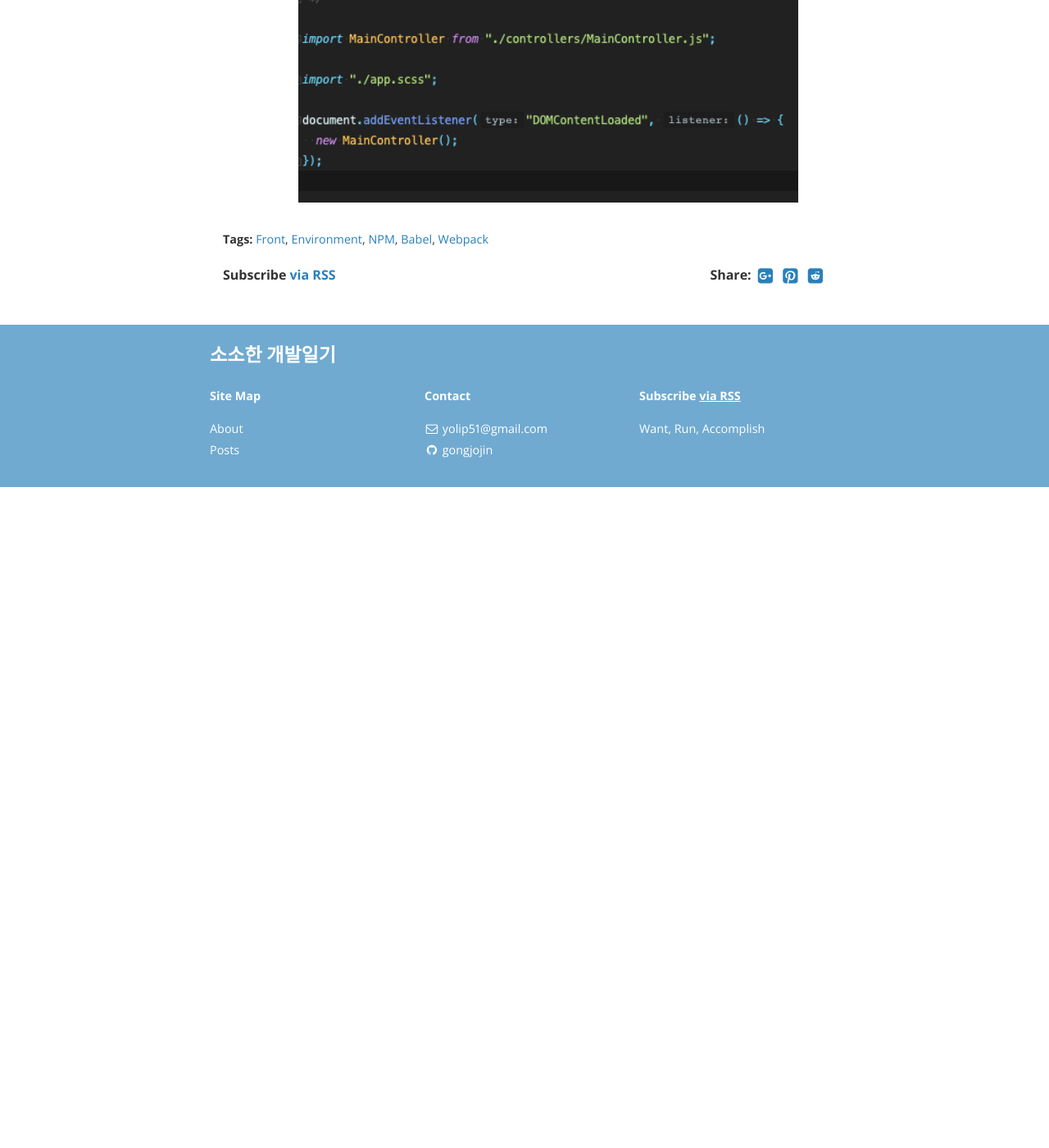
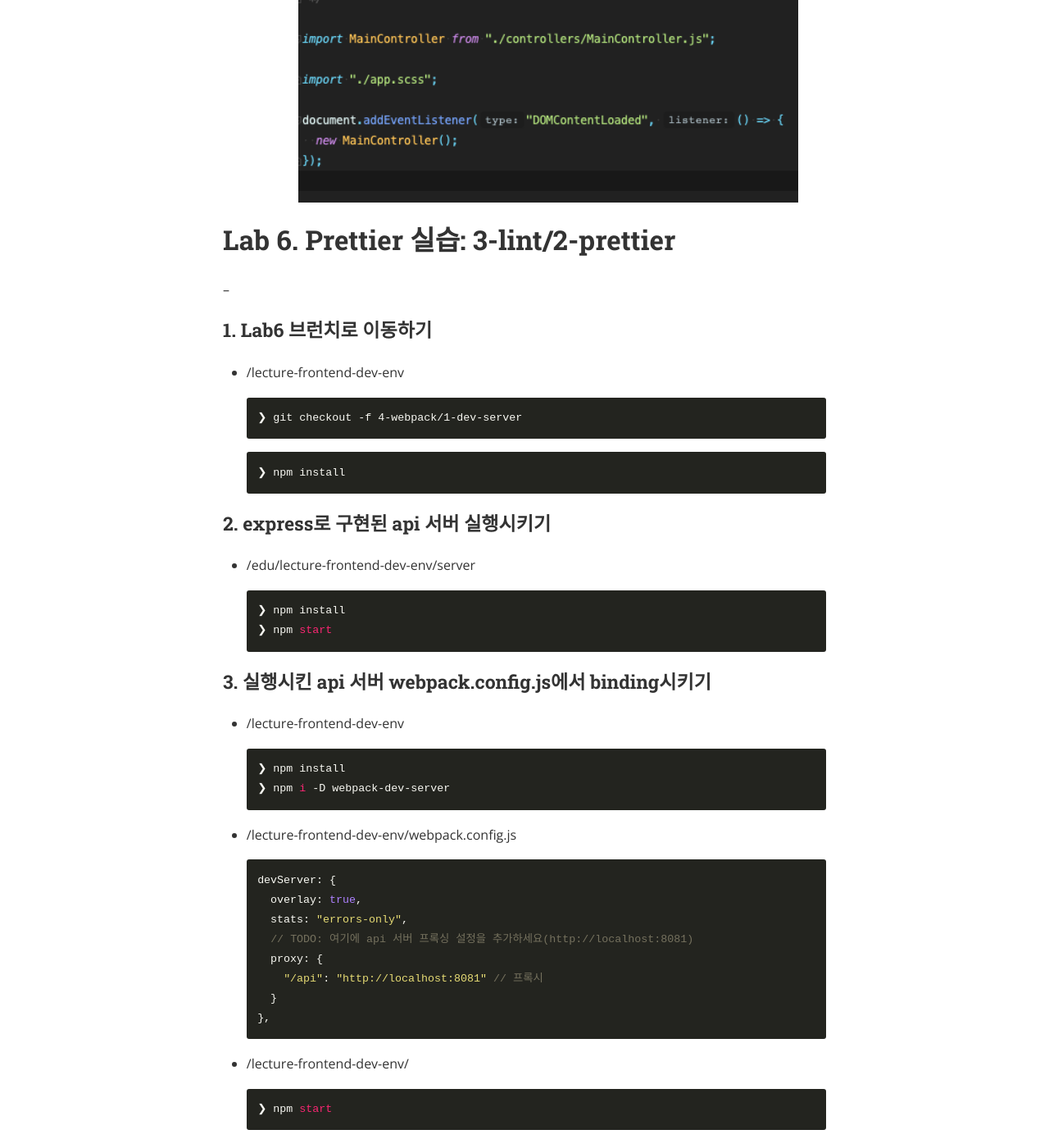
Before and after one commit to gonghojin/gonghojin.github.io, a Jekyll site: the page built from _posts/educations/2020-06-26-front-dev-env-3.markdown, in a window 1280 px wide and 1400 px high, scrolled down 17368 px. Shown: the whole window at 82% size. Built offline with Jekyll 4.4.1, drawn with Linux system fonts in a browser that asks for light colours; nearby versions of some CDN libraries; comment, search, counter and statistics services are not loaded; before the commit the page ends 17962 px from its top, so only the background shows below that.

Commit message:
Add: 랩6 실습

```diff
--- a/_posts/educations/2020-06-26-front-dev-env-3.markdown
+++ b/_posts/educations/2020-06-26-front-dev-env-3.markdown
@@ -532,3 +532,45 @@ module.exports = {
 * /lecture-frontend-dev-env/src/app.js
     + 전반적으로 소스가 다듬어짐(세미콜론, 띄어쓰기 등)
 ![https://webpack.js.org/](/assets/educations/images/lab5_2.png)
+
+# Lab 6. Prettier 실습: 3-lint/2-prettier
+--
+### 1. Lab6 브런치로 이동하기
+* /lecture-frontend-dev-env
+~~~
+❯ git checkout -f 4-webpack/1-dev-server
+~~~
+~~~
+❯ npm install
+~~~
+
+### 2. express로 구현된 api 서버 실행시키기
++ /edu/lecture-frontend-dev-env/server
+~~~
+❯ npm install
+❯ npm start
+~~~
+
+### 3. 실행시킨 api 서버 webpack.config.js에서 binding시키기
++ /lecture-frontend-dev-env
+~~~
+❯ npm install
+❯ npm i -D webpack-dev-server
+~~~
+
++ /lecture-frontend-dev-env/webpack.config.js
+~~~
+  devServer: {
+    overlay: true,
+    stats: "errors-only",
+    // TODO: 여기에 api 서버 프록싱 설정을 추가하세요(http://localhost:8081)
+    proxy: {
+      "/api": "http://localhost:8081" // 프록시
+    }
+  },
+~~~
+
++  /lecture-frontend-dev-env/
+~~~
+❯ npm start
+~~~
```
Also changed, not shown: _posts/educations/2020-01-23-front-dev-env.markdown (+13 -5 lines), _posts/educations/2020-02-07-front-dev-env-2.markdown (+10 -1 lines).
